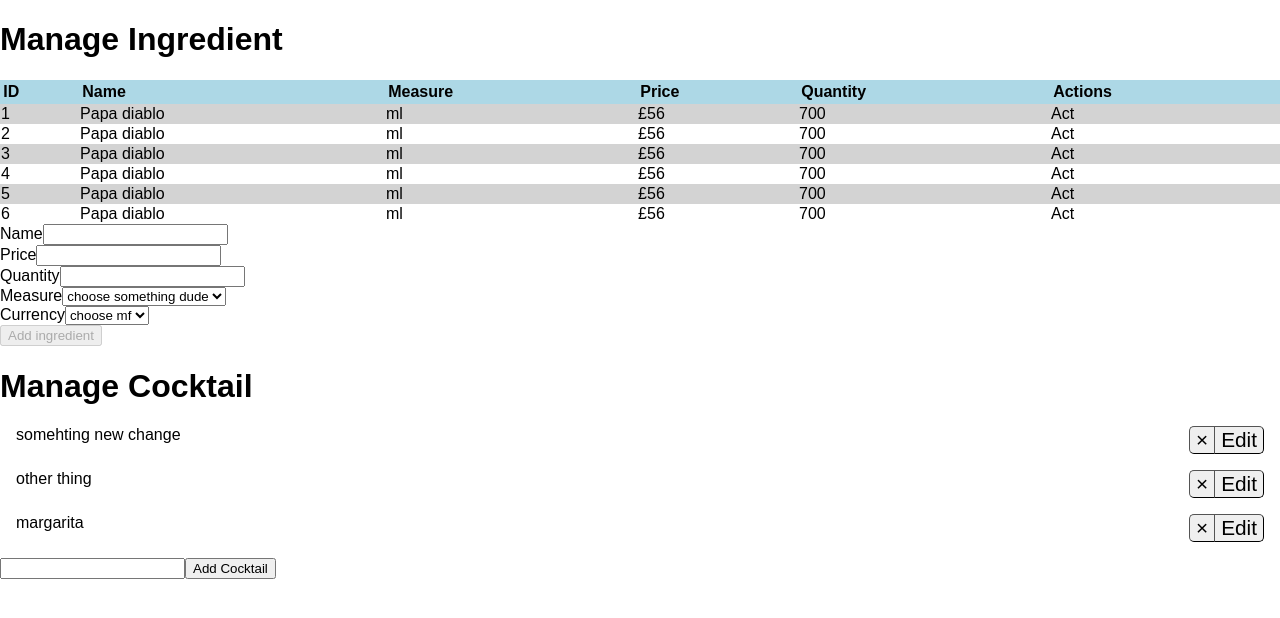
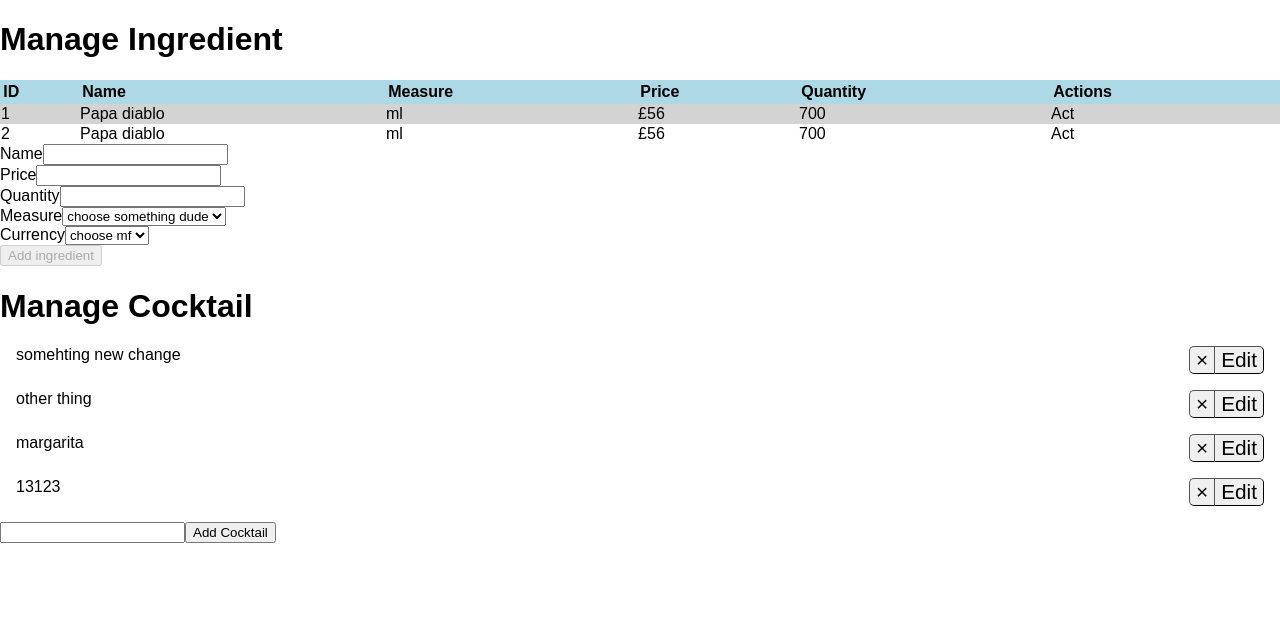
Before and after one commit to codetapacademy/cocktail-pricing, a React (Create React App) app: page / in a window 1280 px wide. Shown: the top 618 px of the page. Built offline with nearby package versions, Linux system fonts and the light colour scheme; data requests are answered from the project's data file.

Commit message:
first try to create ingredient into database

```diff
--- a/package.json
+++ b/package.json
@@ -6,6 +6,7 @@
     "axios": "^0.18.0",
     "react": "^16.2.0",
     "react-dom": "^16.2.0",
+    "react-router-dom": "^4.2.2",
     "react-scripts": "1.1.1"
   },
   "scripts": {
--- a/src/component/ingredient/ingredient.jsx
+++ b/src/component/ingredient/ingredient.jsx
@@ -62,13 +62,39 @@ class Ingredient extends Component {
         this.setState({validForm: !arr.length});
     }
 
+    createIngredient = () => {
+        const arr = Object.keys(this.state.formValueList);
+        let data = {};
+        arr.map(ingredientName => {
+            const simpleName = ingredientName.split('-')[1];
+            data[simpleName] = (simpleName === 'price' || simpleName === 'quantity') ?
+                parseInt(this.state.formValueList[ingredientName].value, 10) :
+                this.state.formValueList[ingredientName].value;
+        });
+        data.id = this.state.ingredient.length + 1;
+        this.createIngredientInDataBase(data);
+    }
+
+    async createIngredientInDataBase(data) {
+        await axios.put(`${BASE_URL}ingredient/${data.id}`, {
+            'Content-Type': 'application/json',
+            ...data,
+            method: 'PUT'
+        }).then(result => {
+            console.log(result);
+            debugger;
+        }, error => {
+            console.error(error);
+            debugger;
+        })
+    }
+
     updateStateWithForm = (aParam) => {
+        aParam.preventDefault();
         const {id, value, validity: {valid}} = aParam.target;
         if (id === 'create-it') {
-            window.alert('create it in the dabase');
-            return;
+            this.createIngredient();
         }
-
 
         const {formValueList} = this.state;
         formValueList[id] = {
@@ -76,14 +102,7 @@ class Ingredient extends Component {
             valid
         };
         this.setState({formValueList})
-
         this.checkIfFormIsValid();
-
-        // console.group();
-        // console.log(aParam.target.id)
-        // console.log(aParam.target.value)
-        // console.log(valid)
-        // console.groupEnd();
     }
     render() {
         const { validForm } = this.state;
--- a/src/data/data.json
+++ b/src/data/data.json
@@ -13,6 +13,10 @@
     {
       "name": "margarita",
       "id": 13
+    },
+    {
+      "name": "13123",
+      "id": 14
     }
   ],
   "ingredient": [
@@ -31,38 +35,6 @@
       "price": 56,
       "currency": "£",
       "quantity": 700
-    },
-    {
-      "id": 3,
-      "name": "Papa diablo",
-      "measure": "ml",
-      "price": 56,
-      "currency": "£",
-      "quantity": 700
-    },
-    {
-      "id": 4,
-      "name": "Papa diablo",
-      "measure": "ml",
-      "price": 56,
-      "currency": "£",
-      "quantity": 700
-    },
-    {
-      "id": 5,
-      "name": "Papa diablo",
-      "measure": "ml",
-      "price": 56,
-      "currency": "£",
-      "quantity": 700
-    },
-    {
-      "id": 6,
-      "name": "Papa diablo",
-      "measure": "ml",
-      "price": 56,
-      "currency": "£",
-      "quantity": 700
     }
   ]
 }
```
Also changed, not shown: 1 other file (tests, documents, lock files or other folders).
